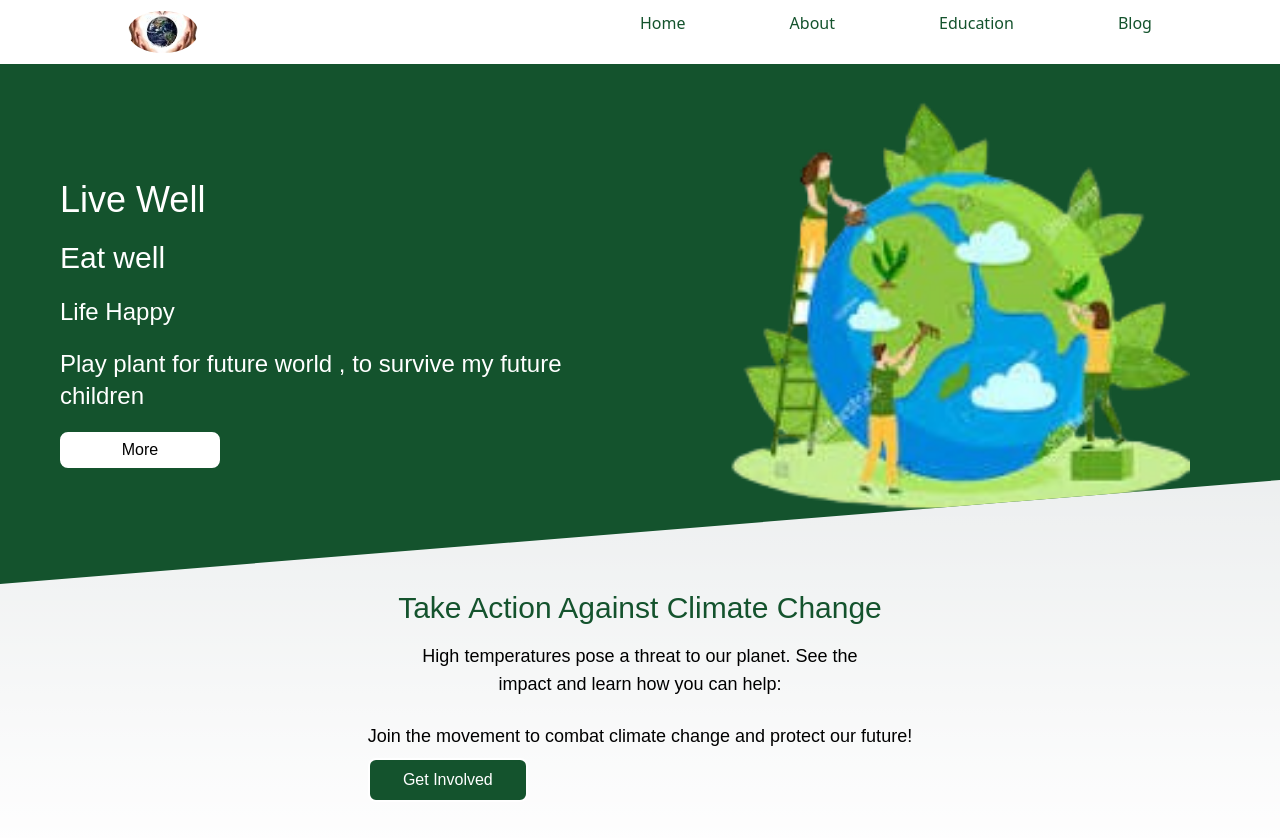
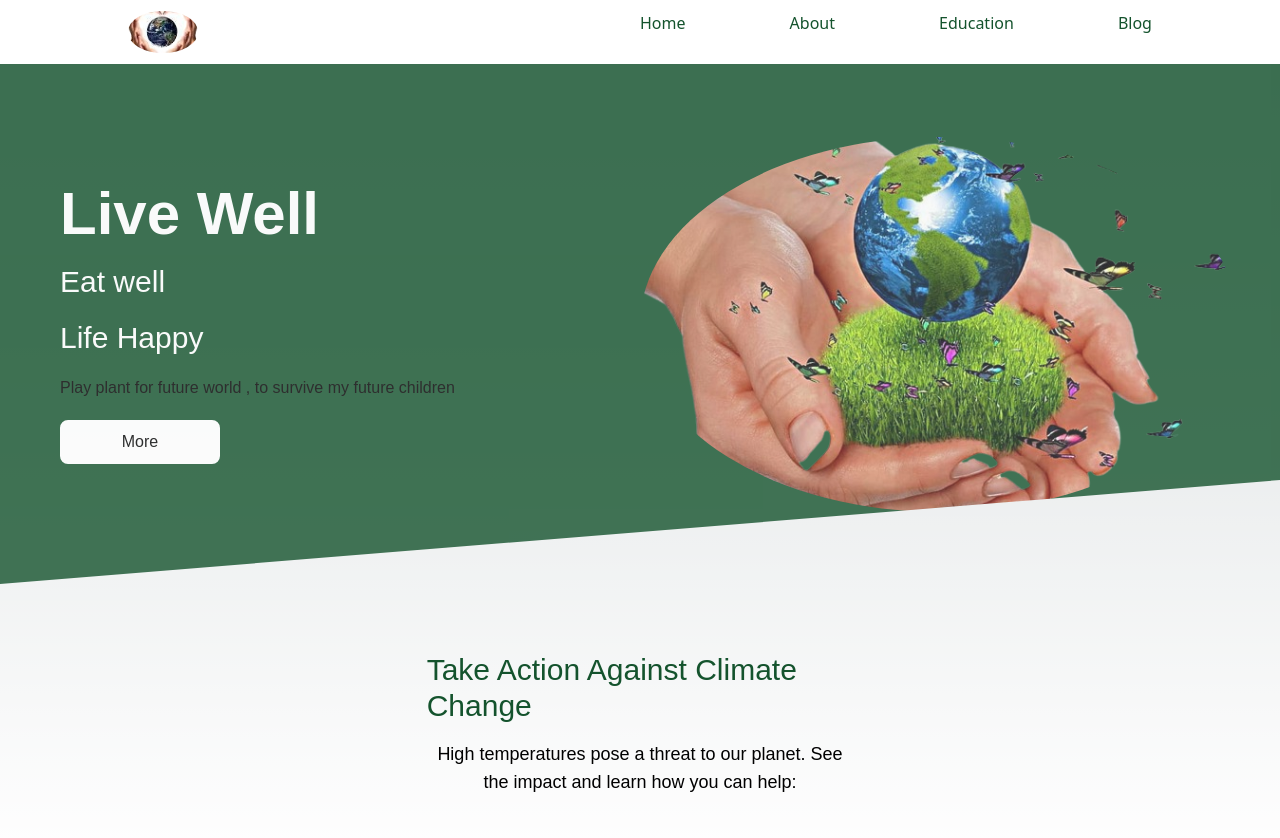
Before and after one commit to MohMohAung-devo/environment-project, a Next.js app: page / in a window 1280 px wide. Shown: the top 838 px of the page. Built offline with nearby package versions, Linux system fonts and the light colour scheme.

Commit message:
fix-about

```diff
--- a/package.json
+++ b/package.json
@@ -11,7 +11,8 @@
   "dependencies": {
     "next": "14.1.4",
     "react": "^18",
-    "react-dom": "^18"
+    "react-dom": "^18",
+    "react-icons": "^5.1.0"
   },
   "devDependencies": {
     "@types/node": "^20",
--- a/src/app/about/page.tsx
+++ b/src/app/about/page.tsx
@@ -1,6 +1,7 @@
 import React from "react";
 import Photo from "../../../public/images (3).jpeg";
 import Image from "next/image";
+import { FaPagelines } from "react-icons/fa";
 export const page = () => {
   const dataList = [
     { id: 1, name: "Chauk", high: "46 C", region: "Magway", image: Photo },
@@ -19,7 +20,14 @@ export const page = () => {
   ];
   return (
     <div className="w-full h-screen relative">
-      <div className="w-4/5 h-[70vh] m-auto flex flex-col justify-center relative">
+      <div className="bg-green-900 absolute left-[-3rem] top-[-1rem] h-40 w-40 rounded-[50%]">
+        {" "}
+      </div>
+      <div>
+        {" "}
+        <FaPagelines size={30} color="red" style={{ marginTop: "3rem" }} />
+      </div>
+      <div className="w-4/5 h-[60vh] m-auto flex flex-col justify-center relative">
         <div className="flex justify-between ">
           <h1 className="text-2xl text-green-900">
             2024 Hottest temperautre in Myanmar
@@ -49,6 +57,10 @@ export const page = () => {
           ))}
         </div>
       </div>
+      <div
+        className="w-full h-[30vh] bg-green-900"
+        style={{ clipPath: "polygon(0% 80%, 90% 0%, 100% 70%, 0% 100%)" }}
+      ></div>
     </div>
   );
 };
--- a/src/app/page.tsx
+++ b/src/app/page.tsx
@@ -3,42 +3,37 @@ import Photo from "../../public/gfs-temperature-at-1300-utc-on-march-11-2024.web
 import Photo1 from "../../public/istockphoto-1371476360-170667a.webp";
 import Photo2 from "../../public/worldPhoto.png";
 import Photo3 from "../../public/careWorld.png";
+import Photo4 from "../../public/wallpaperWorld.png";
 import Image from "next/image";
 const page = () => {
   return (
     <div
       className="w-full h-screen
-      flex flex-col
+      flex flex-col relative
     "
     >
       <div
-        className="bg-green-900 w-full h-70vh relative"
+        className="bg-green-900 w-full h-70vh relative opacity-80"
         style={{ clipPath: "polygon(0% 0%, 100% 0%, 100% 80%, 0% 100%)" }}
       >
         <div className="max-w-screen-2xl h-[65vh]  m-auto flex flex-row justify-between items-center align-middle py-0 px-10">
           <div className="w-2/4 h-[100%] flex flex-col justify-center  px-5">
-            <h1 className="text-4xl text-white">Live Well</h1>
+            <h1 className="text-6xl text-white font-bold">Live Well</h1>
             <h1 className="text-3xl text-white mt-5">Eat well</h1>
-            <h1 className="text-2xl text-white mt-5">Life Happy</h1>
-            <h1 className="text-2xl text-white mt-5">
+            <h1 className="text-3xl text-white mt-5">Life Happy</h1>
+            <h1 className="text-1xl text-black-900 mt-5">
               Play plant for future world , to survive my future children
             </h1>
-            <button className="text-1xl w-40 p-1 border-2 border-white bg-white rounded-lg mt-5">
+            <button className="text-1xl w-40 p-2 transition delay-300 duration-300 ease-in-out border-2 border-white bg-white rounded-lg mt-5">
               More
             </button>
           </div>
-          <div className="w-2/4 h-[100%] flex flex-col justify-center  items-center">
-            <Image src={Photo2} alt="" width={500} height={300} />
+          <div className="w-2/4 h-[100%] flex flex-col justify-center  items-center ">
+            <Image src={Photo4} alt="" width={700} height={300}  style={{ borderRadius: "50%"}}/>
           </div>
         </div>
       </div>
-      <div
-        className="w-full h-[40vh] mt-[-3rem] flex flex-col justify-center items-center "
-        // style={{ clipPath: "polygon(0% 60%, 100% 0%, 100% 50%, 100% 100%)" }}
-      >
-        {/* <h2 className="text-3xl mt-11 underline underline-offset-4 text-green-900">
-          Care World for future{" "}
-        </h2> */}
+      <div className="w-1/3 m-auto h-[35vh]    flex flex-col  justify-center items-center ">
         <h2 className="text-3xl   text-green-900">
           Take Action Against Climate Change
         </h2>
@@ -46,15 +41,6 @@ const page = () => {
           High temperatures pose a threat to our planet. See the impact and
           learn how you can help:
         </p>
-
-        <div className="mt-6">
-          <p className="text-lg text-center">
-            Join the movement to combat climate change and protect our future!
-          </p>
-          <button className="text-1xl text-white w-40 p-2 border-2 border-white bg-green-900 rounded-lg mt-2">
-            Get Involved
-          </button>
-        </div>
       </div>
     </div>
   );
```
Also changed, not shown: public/wallpaperWorld.png (added), 1 other file (tests, documents, lock files or other folders).
